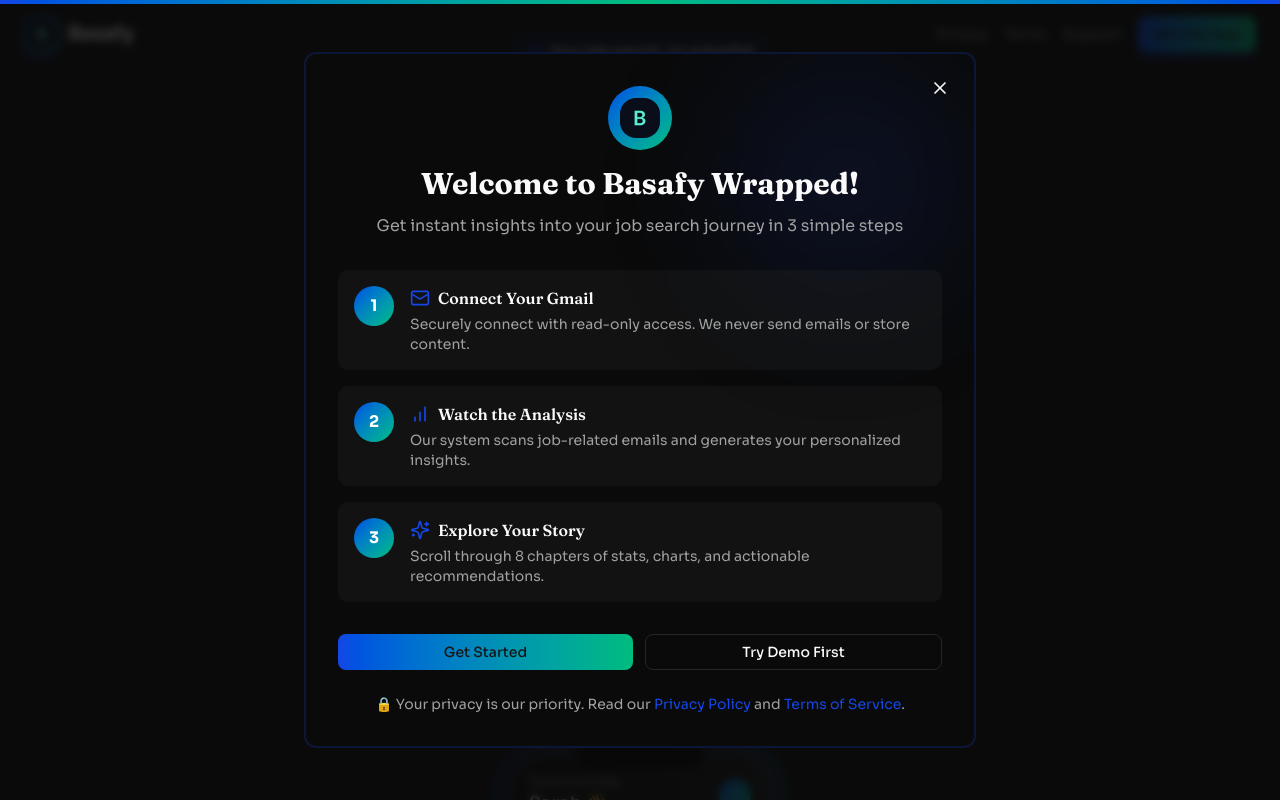
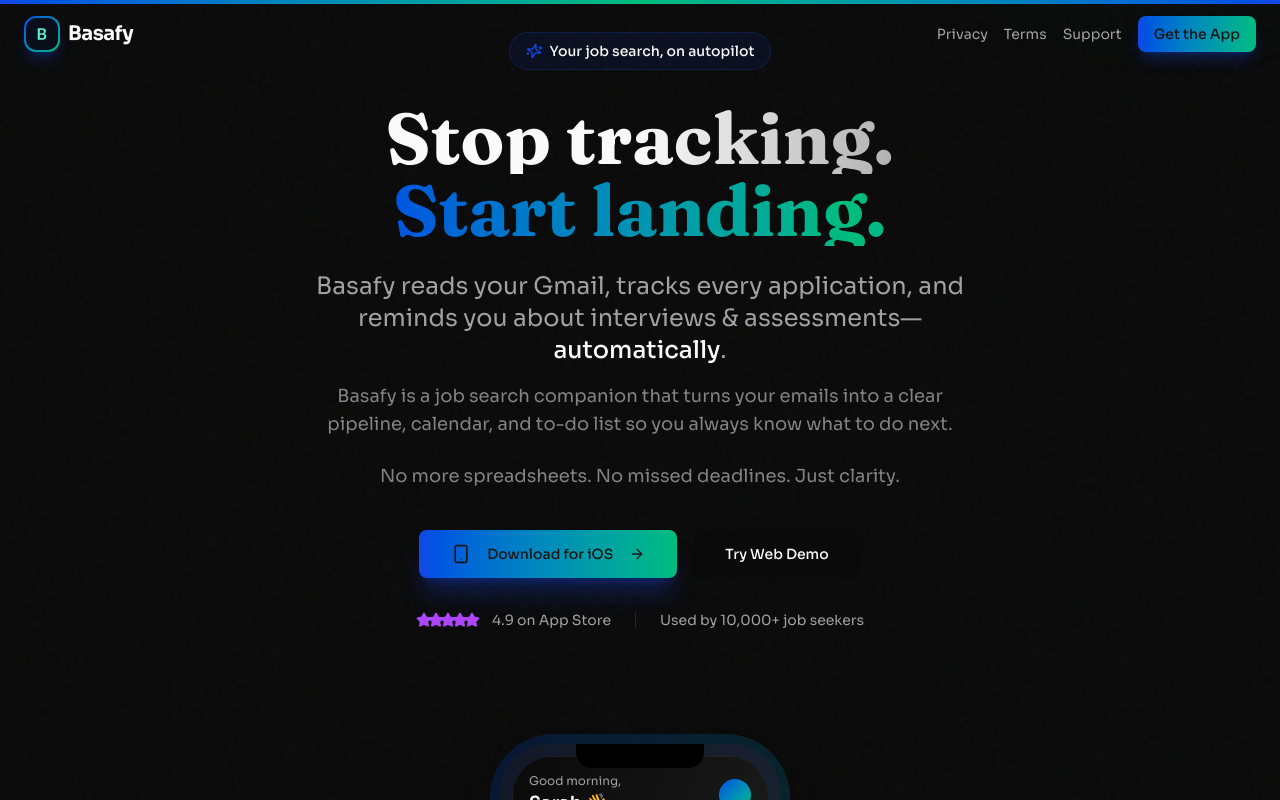
Before and after one commit to Talia04/Basafy, a Next.js app in the folder basafy-web/: page / in a window 1280 px wide. Shown: the top 800 px of the page. Built offline with nearby package versions, Linux system fonts and the light colour scheme.

Commit message:
Show web demo guide only on explicit intent

```diff
--- a/basafy-web/app/page.tsx
+++ b/basafy-web/app/page.tsx
@@ -73,6 +73,7 @@
   const router = useRouter();
   const { scrollYProgress } = useScroll();
   const smoothProgress = useSpring(scrollYProgress, { stiffness: 100, damping: 30 });
+  const [showGuide, setShowGuide] = useState(false);
 
   // Parallax transforms
   const heroY = useTransform(smoothProgress, [0, 0.3], [0, -100]);
@@ -81,7 +82,23 @@
 
   return (
     <div className="relative min-h-screen bg-gradient-to-b from-background via-background to-muted overflow-hidden grain">
-      <QuickStartGuide />
+      <QuickStartGuide
+        isOpen={showGuide}
+        onClose={() => setShowGuide(false)}
+        onGetStarted={() => {
+          setShowGuide(false);
+          router.push('/wrapped');
+        }}
+        onTryDemo={() => {
+          try {
+            window.localStorage.setItem('basafy-story-data', 'demo');
+          } catch {
+            // ignore storage failures
+          }
+          setShowGuide(false);
+          router.push('/wrapped/story');
+        }}
+      />
 
       {/* Scroll progress indicator */}
       <motion.div
@@ -281,7 +298,7 @@
               <Button
                 size="lg"
                 variant="outline"
-                onClick={() => router.push('/wrapped')}
+                onClick={() => setShowGuide(true)}
                 className="text-lg px-8 py-6 w-full sm:w-auto border-0"
               >
                 Try Web Demo
--- a/basafy-web/components/QuickStartGuide.tsx
+++ b/basafy-web/components/QuickStartGuide.tsx
@@ -1,26 +1,28 @@
 'use client';
 
-import { useState, useEffect } from 'react';
+import { useEffect } from 'react';
 import Link from 'next/link';
 import { AnimatePresence, motion } from 'motion/react';
 import { X, Mail, BarChart, Sparkles } from 'lucide-react';
 import { Button } from './ui/button';
 import { Card } from './ui/card';
 
-export default function QuickStartGuide() {
-  const [isOpen, setIsOpen] = useState(false);
+type Props = {
+  isOpen: boolean;
+  onClose: () => void;
+  onGetStarted: () => void;
+  onTryDemo: () => void;
+};
 
+export default function QuickStartGuide({ isOpen, onClose, onGetStarted, onTryDemo }: Props) {
   useEffect(() => {
-    const hasSeenGuide = localStorage.getItem('basafy-has-seen-guide');
-    if (!hasSeenGuide) {
-      setIsOpen(true);
-    }
-  }, []);
-
-  const handleClose = () => {
-    localStorage.setItem('basafy-has-seen-guide', 'true');
-    setIsOpen(false);
-  };
+    if (!isOpen) return;
+    const onKey = (event: KeyboardEvent) => {
+      if (event.key === 'Escape') onClose();
+    };
+    window.addEventListener('keydown', onKey);
+    return () => window.removeEventListener('keydown', onKey);
+  }, [isOpen, onClose]);
 
   return (
     <AnimatePresence>
@@ -31,7 +33,7 @@
             animate={{ opacity: 1 }}
             exit={{ opacity: 0 }}
             className="fixed inset-0 bg-background/80 backdrop-blur-sm z-50"
-            onClick={handleClose}
+            onClick={onClose}
           />
 
           <div className="fixed inset-0 z-50 flex items-center justify-center p-6 pointer-events-none">
@@ -46,7 +48,7 @@
                 <div className="absolute top-0 right-0 w-64 h-64 bg-chart-1/10 rounded-full blur-3xl" />
 
                 <button
-                  onClick={handleClose}
+                  onClick={onClose}
                   className="absolute top-4 right-4 p-2 rounded-lg hover:bg-muted transition-colors z-10"
                 >
                   <X className="w-5 h-5" />
@@ -90,13 +92,13 @@
 
                   <div className="flex items-center gap-3">
                     <Button
-                      onClick={handleClose}
+                      onClick={onGetStarted}
                       className="flex-1 bg-gradient-to-r from-chart-1 to-chart-2"
                     >
                       Get Started
                     </Button>
                     <Button
-                      onClick={handleClose}
+                      onClick={onTryDemo}
                       variant="outline"
                       className="flex-1"
                     >
@@ -106,11 +108,11 @@
 
                   <p className="text-center text-sm text-muted-foreground mt-6">
                     🔒 Your privacy is our priority. Read our{' '}
-                    <Link href="/privacy" className="text-chart-1 hover:underline" onClick={handleClose}>
+                    <Link href="/privacy" className="text-chart-1 hover:underline" onClick={onClose}>
                       Privacy Policy
                     </Link>{' '}
                     and{' '}
-                    <Link href="/terms" className="text-chart-1 hover:underline" onClick={handleClose}>
+                    <Link href="/terms" className="text-chart-1 hover:underline" onClick={onClose}>
                       Terms of Service
                     </Link>
                     .
```
